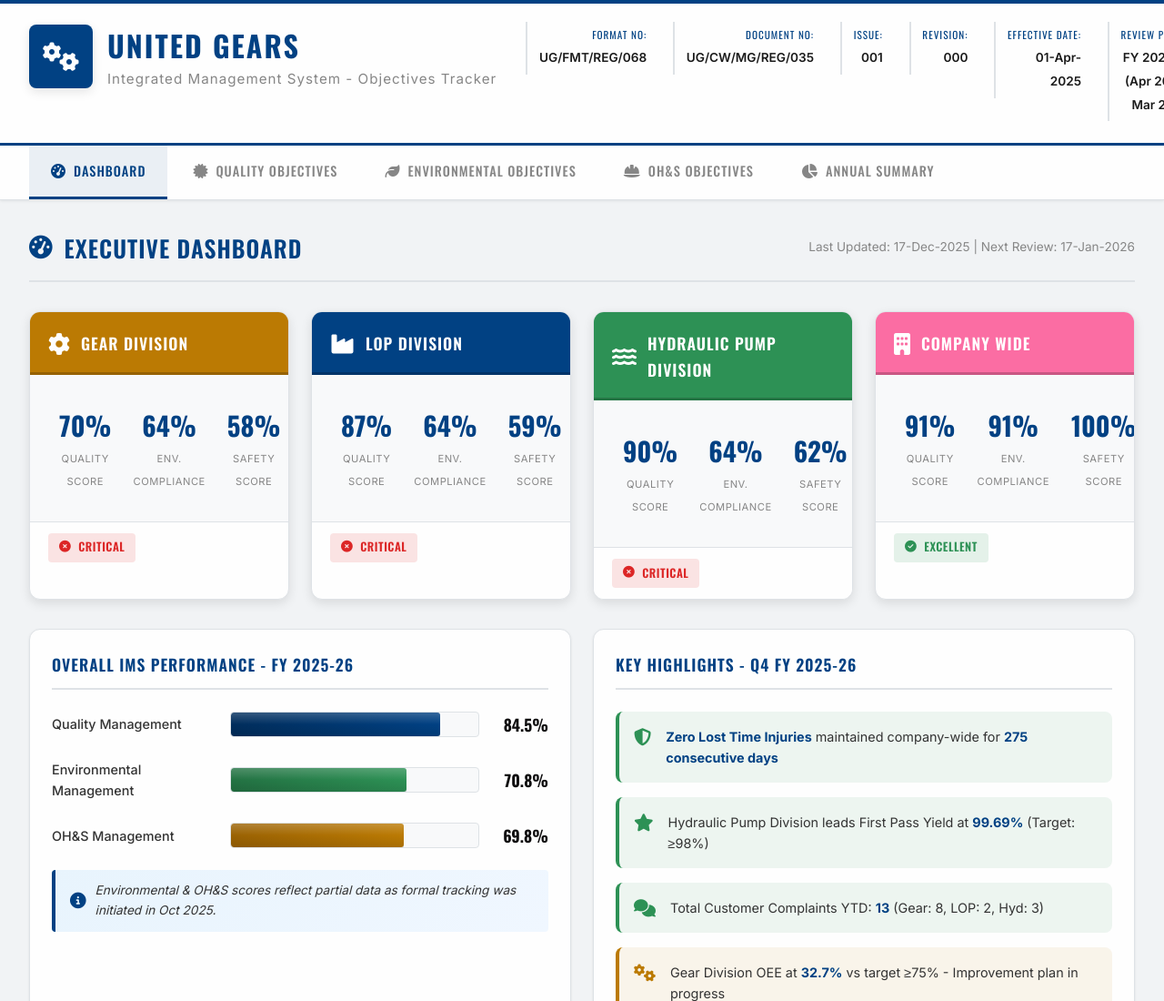
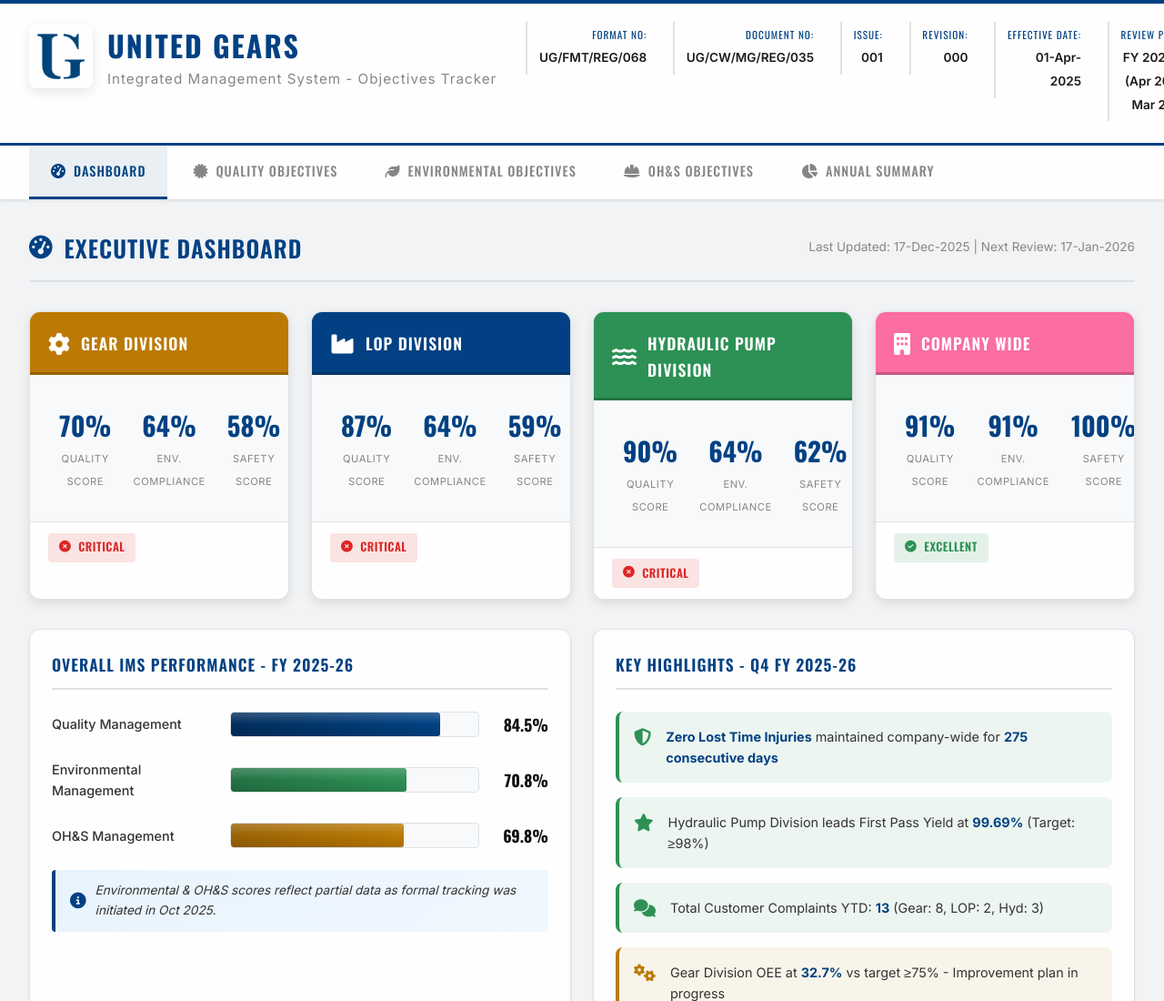
Before and after one commit to drsaurabh-ug/ug-ims-objectives-tracker, a plain HTML site: page index.html in a window 1280 px wide. Shown: the top 1100 px of the page at 91% size. Drawn offline with nearby package versions, Linux system fonts and the light colour scheme.

Commit message:
added logo

```diff
--- a/index.html
+++ b/index.html
@@ -14,8 +14,9 @@
     <header class="main-header">
         <div class="header-content">
             <div class="logo-section">
-                <div class="logo">
-                    <i class="fas fa-cogs"></i>
+                <div class="logo" style="background:transparent">
+                    <!--<i class="fas fa-cogs"></i>-->
+                    <img src="./static/logo only.png" alt="United Gears" style="height:50px" />
                 </div>
                 <div class="company-info">
                     <h1 id="company-name">Loading...</h1>
```
Also changed, not shown: static/logo only.png (added).
